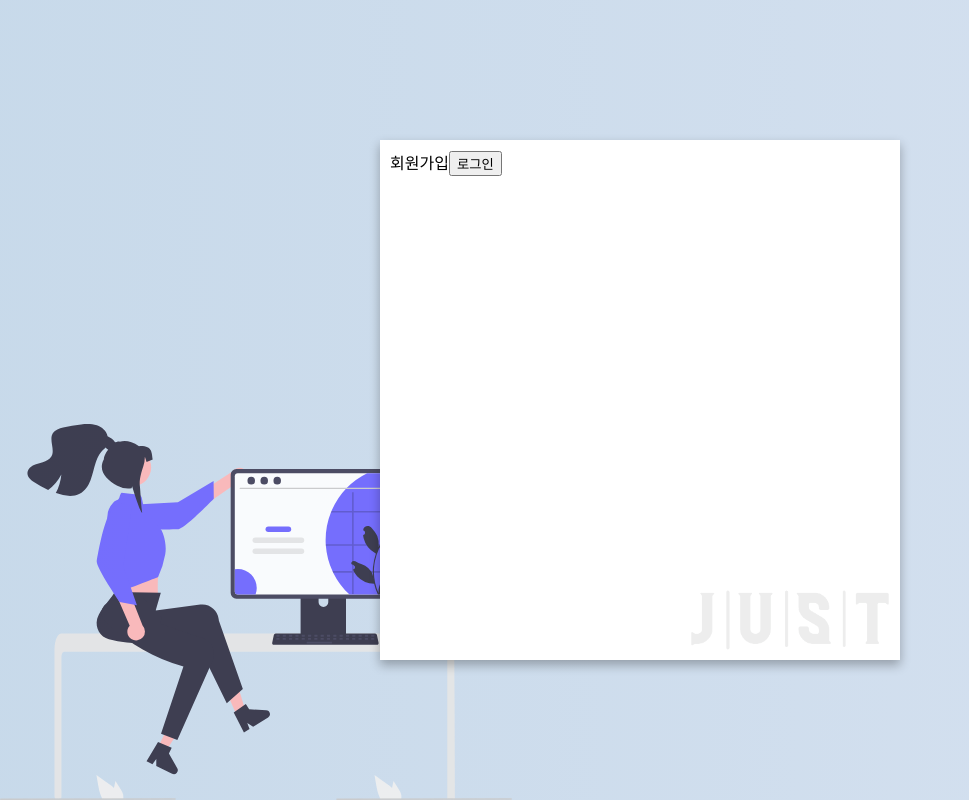
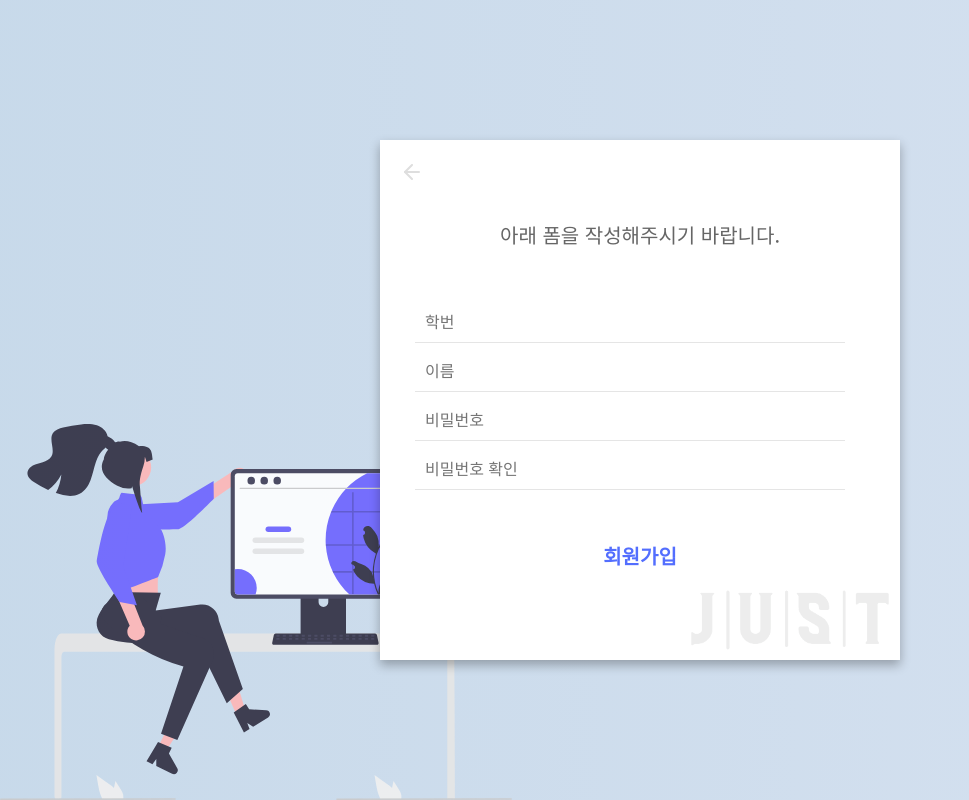
Before and after one commit to Smart-Just/Just_Site_Client, a React (Create React App) app: page /auth/signup in a window 1280 px wide. Shown: the whole page, without its empty margins (0-969 px from the left). Built offline with nearby package versions, Linux system fonts and the light colour scheme.

Commit message:
SignUp Page 작업 중

```diff
--- /dev/null
+++ b/src/assets/style/components/AuthContent.scss
@@ -0,0 +1,40 @@
+.authInput{
+  position: relative;
+  top: 120px;
+  >input{
+    padding: 10px;
+    width: calc(100% - 90px);
+    transition: .5s;
+    font-weight: lighter;
+    font-size: 12pt;
+    @media screen and (max-width: 500px) {
+      font-size: 9pt;
+    }
+    &:not([type="submit"]){
+      border: none;
+      border-bottom: 1px solid rgba(0,0,0,.1);
+      margin: 5px 25px;
+      &:focus{
+        outline: none;
+        border-bottom: 1px solid rgba(0,0,0,1);
+      }
+    }
+    &[type="submit"]{
+      position: relative;
+      left: 50%;
+      transform: translateX(-50%);
+      width: 100px;
+      outline: none;
+      border: none;
+      background: #536efe;
+      color: white;
+      font-weight: bold;
+      margin: 20px 0;
+      box-shadow: 0 5px 5px rgba(110,110,110,.5);
+      &:hover{
+        transform:translateX(-50%) scale(1.05);
+        box-shadow: 0 8px 8px rgba(110,110,110,.5);
+      }
+    }
+  }
+}
--- /dev/null
+++ b/src/assets/style/components/shape/Arrow.scss
@@ -0,0 +1,11 @@
+svg.ArrowLeft{
+  position: absolute;
+  left: 10px;
+  top: 10px;
+  cursor: pointer;
+  opacity: .13;
+  transition: .5s;
+  &:hover{
+    opacity: .5;
+  }
+}
--- a/src/assets/style/index.scss
+++ b/src/assets/style/index.scss
@@ -13,8 +13,10 @@
 @import "components/TopContet";
 @import "components/InfoMemberCard";
 @import "components/githubLink";
+@import "components/AuthContent";
 @import "components/shape/RoundCardBox";
 @import "components/shape/CountText";
+@import "components/shape/Arrow";
 
 @import "page/Home";
 @import "page/SiginIn";
--- a/src/assets/style/page/SiginIn.scss
+++ b/src/assets/style/page/SiginIn.scss
@@ -5,17 +5,7 @@
   animation: BottomToTop20to0Opacity 2s forwards;
   opacity: 0;
   transition: .5s;
-  >svg{
-    position: absolute;
-    left: 10px;
-    top: 10px;
-    cursor: pointer;
-    opacity: .13;
-    transition: .5s;
-    &:hover{
-      opacity: .5;
-    }
-  }
+
   >p{
     position: relative;
     top: 70px;
@@ -30,46 +20,7 @@
       color: #333;
     }
   }
-  .signinInput{
-    position: relative;
-    top: 120px;
-    >input{
-      padding: 10px;
-      width: calc(100% - 90px);
-      transition: .5s;
-      font-weight: lighter;
-      font-size: 12pt;
-      @media screen and (max-width: 500px) {
-        font-size: 9pt;
-      }
-      &:not([type="submit"]){
-        border: none;
-        border-bottom: 1px solid rgba(0,0,0,.1);
-        margin: 5px 25px;
-        &:focus{
-          outline: none;
-          border-bottom: 1px solid rgba(0,0,0,1);
-        }
-      }
-      &[type="submit"]{
-        position: relative;
-        left: 50%;
-        transform: translateX(-50%);
-        width: 100px;
-        outline: none;
-        border: none;
-        background: #536efe;
-        color: white;
-        font-weight: bold;
-        margin: 20px 0;
-        box-shadow: 0 5px 5px rgba(110,110,110,.5);
-        &:hover{
-          transform:translateX(-50%) scale(1.05);
-          box-shadow: 0 8px 8px rgba(110,110,110,.5);
-        }
-      }
-    }
-  }
+
   .signinArea{
     position: absolute;
     bottom: 100px;
--- a/src/assets/style/page/SignUp.scss
+++ b/src/assets/style/page/SignUp.scss
@@ -5,4 +5,38 @@
   animation: BottomToTop20to0Opacity 2s forwards;
   opacity: 0;
   transition: .5s;
+  >p{
+    position: relative;
+    top: 70px;
+    font-weight: normal;
+    color: #666;
+    text-align: center;
+    font-size: 15pt;
+    @media screen and (max-width: 500px) {
+      font-size: 12pt;
+    }
+    >b{
+      color: #333;
+    }
+  }
+  .signUpArea{
+    position: absolute;
+    bottom: 80px;
+    width: 100%;
+    >p{
+      font-size: 15pt;
+      font-weight: lighter;
+      text-align: center;
+      transition: .5s;
+      >a{
+        color: #536efe;
+        font-weight: bold;
+        cursor: pointer;
+      }
+      &:hover{
+        transform: scale(1.1);
+      }
+    }
+  }
+
 }
--- a/src/pages/auth/Signin.js
+++ b/src/pages/auth/Signin.js
@@ -15,9 +15,9 @@ const Signin = () => {
      },1000)
   }
   return<div ref={wrapRef} className={"signinWrap"}>
-    <ArrowLeft onClick={()=>naviage("/")}/>
+    <ArrowLeft className="ArrowLeft" onClick={()=>naviage("/")}/>
     <p><b>JUST</b> 동아리 페이지에 오신걸 환영합니다.</p>
-    <form className={"signinInput"} onSubmit={handleLogin}>
+    <form className={"authInput"} onSubmit={handleLogin}>
       <input type={"text"} placeholder={"학번"} />
       <input type={"password"} placeholder={"비밀번호"} />
       <input type={"submit"} value={"로그인"} />
--- a/src/pages/auth/Signup.js
+++ b/src/pages/auth/Signup.js
@@ -1,10 +1,27 @@
 import {useNavigate} from "react-router-dom"
+import {ArrowLeft} from "react-feather";
+
 const Signup = () => {
   const naviage = useNavigate();
 
+  const handleSignIn = () => {
+
+  }
+
   return<div className={"signupWrap"}>
-    회원가입
-    <button onClick={()=>naviage("/auth/signin")}> 로그인 </button>
+    <ArrowLeft className={"ArrowLeft"} onClick={()=>naviage("/auth/signin")}/>
+    <p>
+      아래 폼을 작성해주시기 바랍니다.
+    </p>
+    <form className={'authInput'}>
+      <input type={"text"} placeholder={"학번"} />
+      <input type={"text"} placeholder={"이름"} />
+      <input type={"password"} placeholder={"비밀번호"} />
+      <input type={"password"} placeholder={"비밀번호 확인"} />
+    </form>
+    <div className={"signUpArea"}>
+      <p><a onClick={handleSignIn}>회원가입</a></p>
+    </div>
   </div>
 }
 
```
